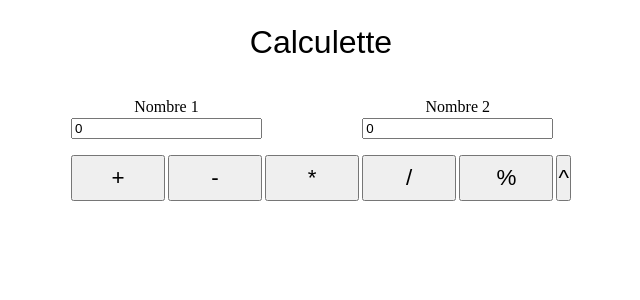
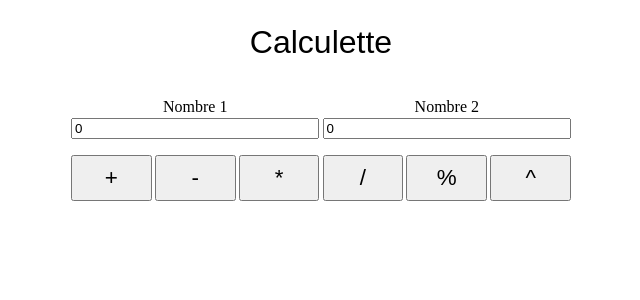
Before and after one commit to MaideAkdede/calculette-dcs, a PHP site: page / in a window 1280 px wide. Shown: the top 300 px of the page, without its empty margins (319-959 px from the left). Run offline with PHP 8.4, Linux system fonts and the light colour scheme.

Commit message:
:white_check_mark: adapt CSS

```diff
--- a/style.css
+++ b/style.css
@@ -48,26 +48,21 @@ form{
     margin: 0 auto;
     padding: 1rem;
     display: grid;
-    grid-template-columns: repeat(5, 1fr);
+    grid-template-columns: repeat(6, 1fr);
     min-width: calc(200px - 2.2rem);
     max-width: 500px;
     grid-gap: 0.2rem;
 }
 label{
     grid-row: 1;
-    grid-column: span 2;
+    grid-column: span 3;
     text-align: center;
-}
-label[for="nbr2"]{
-    grid-column: 4/6;
 }
 input{
     grid-row: 2;
-    grid-column: span 2;
+    grid-column: span 3;
 }
-input[id="nbr2"]{
-    grid-column: 4/6;
-}
+
 button{
     grid-row: 3;
     padding: 0.5rem 0;
```
